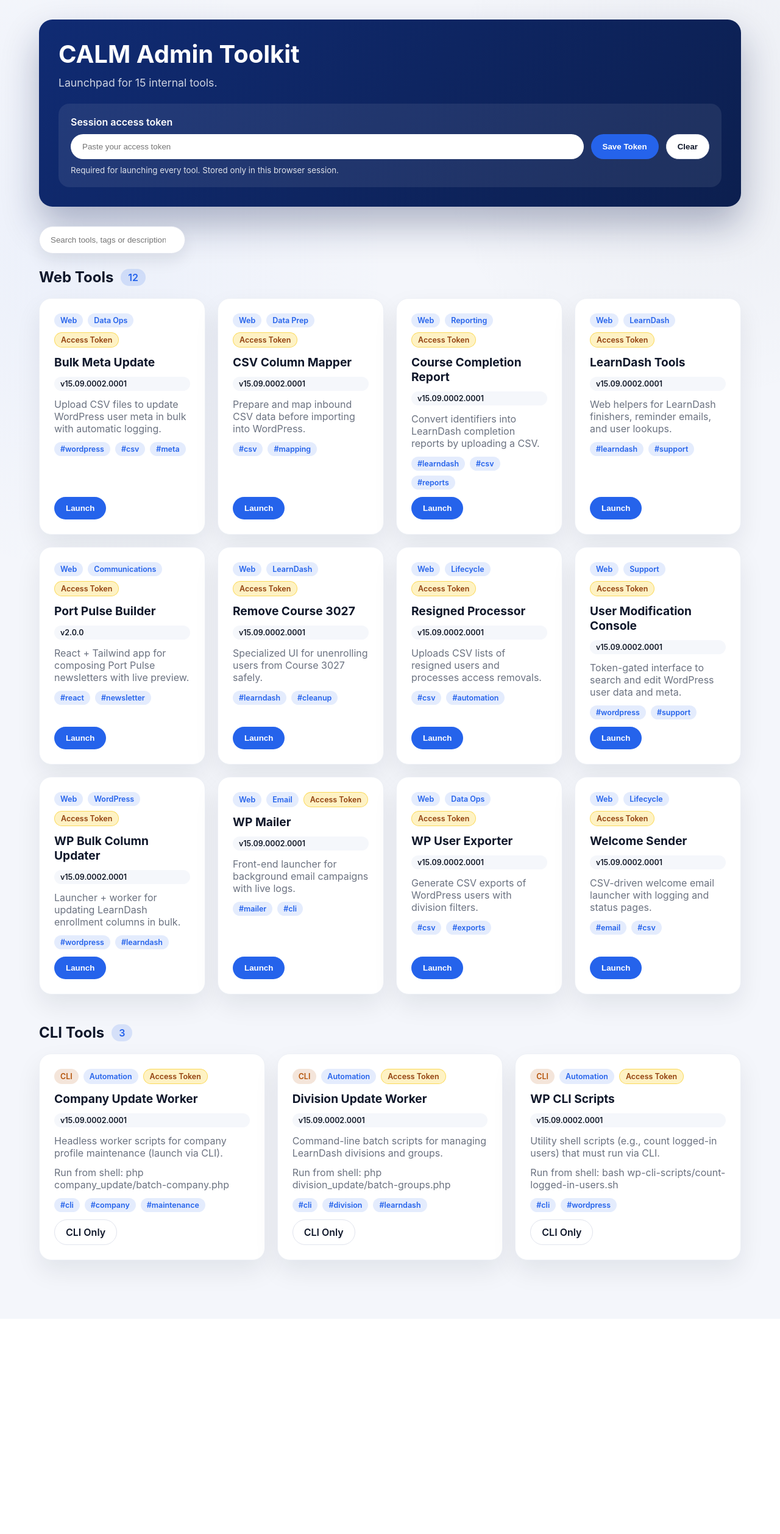
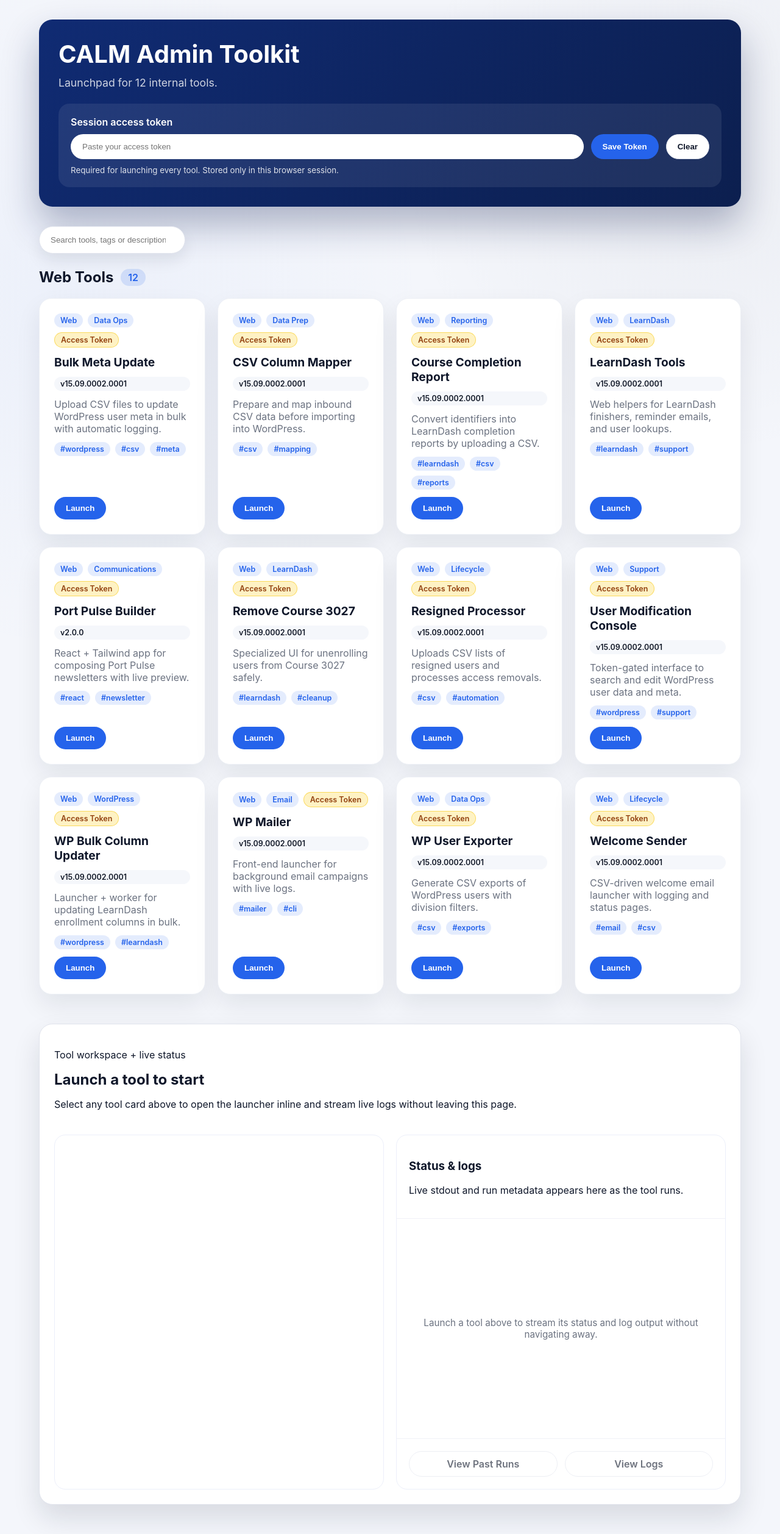
Before and after one commit to aroonaugustine/calm-tools, a PHP site: page / in a window 1280 px wide. Shown: the whole page at 61% size. Before the commit the page ends 2111 px from the top, so only its background shows below. Run offline with PHP 8.4, Linux system fonts and the light colour scheme.

Commit message:
Add inline tool runner with status panel

```diff
--- a/index.php
+++ b/index.php
@@ -9,9 +9,24 @@ use Portal\Core\ToolRegistry;
 
 $registry = ToolRegistry::fromConfig(__DIR__ . '/config/tools.php');
 $tools = $registry->all();
-$totalTools = count($tools);
+function find_tool_status_path(Tool $tool): ?string
+{
+    $entryDir = dirname($tool->entry());
+    if ($entryDir === '.' || $entryDir === '\\') {
+        $entryDir = '';
+    }
+
+    foreach (['status.php', 'status.html'] as $candidate) {
+        $relative = $entryDir === '' ? $candidate : "{$entryDir}/{$candidate}";
+        if (is_file(__DIR__ . '/' . $relative)) {
+            return $relative;
+        }
+    }
+
+    return null;
+}
+
 $webTools = array_values(array_filter($tools, static fn (Tool $tool): bool => !$tool->isCli()));
-$cliTools = array_values(array_filter($tools, static fn (Tool $tool): bool => $tool->isCli()));
 
 /**
  * @param Tool[] $list
@@ -19,6 +34,7 @@ $cliTools = array_values(array_filter($tools, static fn (Tool $tool): bool => $t
 function render_tool_cards(array $list): void
 {
     foreach ($list as $tool) {
+        $statusUrl = find_tool_status_path($tool);
         $searchBlob = strtolower($tool->name() . ' ' . $tool->description() . ' ' . implode(' ', $tool->tags()));
         ?>
         <article class="tool-card"
@@ -49,7 +65,9 @@ function render_tool_cards(array $list): void
             <?php if ($tool->launchUrl()): ?>
               <button type="button"
                       class="button primary"
-                      data-launch="<?= portal_esc($tool->launchUrl() ?? ''); ?>">
+                      data-launch="<?= portal_esc($tool->launchUrl() ?? ''); ?>"
+                      data-tool-name="<?= portal_esc($tool->name()); ?>"
+                      <?php if ($statusUrl): ?>data-status="<?= portal_esc($statusUrl); ?>"<?php endif; ?>>
                 Launch
               </button>
             <?php else: ?>
@@ -79,7 +97,7 @@ function render_tool_cards(array $list): void
   <section class="hero">
     <div>
       <h1>CALM Admin Toolkit</h1>
-      <p>Launchpad for <span data-tool-count><?= portal_esc((string) $totalTools); ?></span> internal tools.</p>
+      <p>Launchpad for <span data-tool-count><?= portal_esc((string) count($webTools)); ?></span> internal tools.</p>
     </div>
     <form class="token-form" data-token-form>
       <label for="access-token">Session access token</label>
@@ -115,17 +133,38 @@ function render_tool_cards(array $list): void
     </div>
   </section>
 
-  <section class="tool-section">
-    <div class="section-header">
-      <h2>CLI Tools</h2>
-      <span class="pill" data-section-count="cli"><?= count($cliTools); ?></span>
-    </div>
-    <div class="tool-grid">
-      <?php render_tool_cards($cliTools); ?>
-    </div>
-    <div class="empty-state" data-empty="cli" hidden>
-      <h3>No CLI tools match your filters</h3>
-      <p>Clear the search above to see all CLI utilities again.</p>
+  <section class="runner-section" data-runner>
+    <div class="runner-panel">
+      <header class="runner-panel__header">
+        <div>
+          <p class="muted runner-panel__note">Tool workspace + live status</p>
+          <h2 data-runner-tool-name>Launch a tool to start</h2>
+          <p class="muted runner-panel__hint">
+            Select any tool card above to open the launcher inline and stream live logs without leaving this page.
+          </p>
+        </div>
+      </header>
+      <div class="runner-panel__body">
+        <div class="runner-panel__preview">
+          <iframe data-runner-frame title="Tool workspace" loading="lazy"></iframe>
+        </div>
+        <div class="runner-panel__log">
+          <div class="runner-panel__log-heading">
+            <h3>Status &amp; logs</h3>
+            <p>Live stdout and run metadata appears here as the tool runs.</p>
+          </div>
+          <div class="runner-panel__log-body">
+            <div class="runner-panel__placeholder" data-runner-placeholder>
+              Launch a tool above to stream its status and log output without navigating away.
+            </div>
+            <iframe data-runner-status title="Live status and logs" hidden loading="lazy"></iframe>
+          </div>
+          <div class="runner-panel__actions">
+            <a class="button secondary" data-runner-past-runs target="_blank" rel="noreferrer noopener" aria-disabled="true">View Past Runs</a>
+            <a class="button secondary" data-runner-raw-logs target="_blank" rel="noreferrer noopener" aria-disabled="true">View Logs</a>
+          </div>
+        </div>
+      </div>
     </div>
   </section>
 </main>
--- a/portal-assets/css/portal.css
+++ b/portal-assets/css/portal.css
@@ -199,6 +199,110 @@ main {
   color: white;
 }
 
+.runner-section {
+  margin-top: 48px;
+}
+
+.runner-panel {
+  background: var(--card-bg);
+  border: 1px solid var(--border);
+  border-radius: 22px;
+  padding: 24px;
+  box-shadow: var(--shadow);
+}
+
+.runner-section--active .runner-panel {
+  border-color: rgba(37, 99, 235, 0.35);
+}
+
+.runner-panel__header {
+  display: flex;
+  flex-wrap: wrap;
+  gap: 16px;
+}
+
+.runner-panel__header h2 {
+  margin: 0;
+}
+
+.runner-panel__body {
+  margin-top: 24px;
+  display: grid;
+  grid-template-columns: repeat(auto-fit, minmax(320px, 1fr));
+  gap: 20px;
+}
+
+.runner-panel__preview,
+.runner-panel__log {
+  background: #fff;
+  border-radius: 18px;
+  border: 1px solid #eceffa;
+  overflow: hidden;
+  display: flex;
+  flex-direction: column;
+  min-height: 420px;
+}
+
+.runner-panel__preview iframe,
+.runner-panel__log iframe {
+  border: none;
+  width: 100%;
+  min-height: 360px;
+}
+
+.runner-panel__preview iframe {
+  flex: 1;
+}
+
+.runner-panel__log-heading {
+  padding: 20px;
+  border-bottom: 1px solid #f0f1f6;
+}
+
+.runner-panel__log-body {
+  position: relative;
+  flex: 1;
+  min-height: 360px;
+}
+
+.runner-panel__log-body iframe {
+  position: absolute;
+  inset: 0;
+  border: none;
+  width: 100%;
+  height: 100%;
+}
+
+.runner-panel__placeholder {
+  position: absolute;
+  inset: 0;
+  padding: 24px;
+  color: var(--muted);
+  font-size: 0.95rem;
+  display: flex;
+  align-items: center;
+  justify-content: center;
+  text-align: center;
+}
+
+.runner-panel__actions {
+  display: flex;
+  gap: 12px;
+  flex-wrap: wrap;
+  padding: 20px;
+  border-top: 1px solid #f0f1f6;
+}
+
+.runner-panel__actions .button {
+  flex: 1;
+  justify-content: center;
+}
+
+.runner-panel__actions a[aria-disabled='true'] {
+  pointer-events: none;
+  opacity: 0.6;
+}
+
 .button.primary:hover {
   background: #1d4ed8;
 }
--- a/portal-assets/js/portal.js
+++ b/portal-assets/js/portal.js
@@ -10,6 +10,14 @@
   const tokenClear = document.querySelector('[data-token-clear]');
   const launchButtons = Array.from(document.querySelectorAll('[data-launch]'));
   const storageKey = 'portalAccessToken';
+  const runnerSection = document.querySelector('[data-runner]');
+  const runnerToolName = document.querySelector('[data-runner-tool-name]');
+  const runnerFrame = document.querySelector('[data-runner-frame]');
+  const runnerStatusFrame = document.querySelector('[data-runner-status]');
+  const runnerPlaceholder = document.querySelector('[data-runner-placeholder]');
+  const runnerPastRuns = document.querySelector('[data-runner-past-runs]');
+  const runnerRawLogs = document.querySelector('[data-runner-raw-logs]');
+  const defaultLogHint = runnerPlaceholder?.textContent?.trim() ?? '';
 
   function showTokenMessage(message) {
     if (tokenMessage) {
@@ -89,6 +97,26 @@
     showTokenMessage('Required for launching every tool. Stored only in this browser session.');
   });
 
+  function updateRunnerLinks(statusUrl) {
+    const links = [
+      runnerPastRuns,
+      runnerRawLogs,
+    ].filter(Boolean);
+
+    links.forEach((link) => {
+      if (!link) {
+        return;
+      }
+      if (statusUrl) {
+        link.removeAttribute('aria-disabled');
+        link.setAttribute('href', statusUrl);
+      } else {
+        link.setAttribute('aria-disabled', 'true');
+        link.removeAttribute('href');
+      }
+    });
+  }
+
   launchButtons.forEach((button) => {
     button.addEventListener('click', () => {
       const url = button.dataset.launch;
@@ -100,9 +128,44 @@
         showTokenMessage('Please save your access token before launching a tool.');
         return;
       }
+
       const joiner = url.includes('?') ? '&' : '?';
       const destination = `${url}${joiner}token=${encodeURIComponent(token)}`;
-      window.open(destination, '_blank', 'noopener');
+      const toolName = button.dataset.toolName || 'Tool';
+      const statusUrl = button.dataset.status || '';
+
+      if (runnerToolName) {
+        runnerToolName.textContent = toolName;
+      }
+      if (runnerFrame) {
+        runnerFrame.src = destination;
+        runnerFrame.title = `${toolName} workspace`;
+      }
+      if (runnerSection) {
+        runnerSection.classList.add('runner-section--active');
+      }
+
+      if (runnerStatusFrame) {
+        if (statusUrl) {
+          runnerStatusFrame.hidden = false;
+          runnerStatusFrame.src = statusUrl;
+        } else {
+          runnerStatusFrame.hidden = true;
+          runnerStatusFrame.removeAttribute('src');
+        }
+      }
+
+      if (runnerPlaceholder) {
+        if (statusUrl) {
+          runnerPlaceholder.hidden = true;
+          runnerPlaceholder.textContent = defaultLogHint;
+        } else {
+          runnerPlaceholder.hidden = false;
+          runnerPlaceholder.textContent = `${toolName} does not expose an inline status view yet.`;
+        }
+      }
+
+      updateRunnerLinks(statusUrl);
     });
   });
 
```
